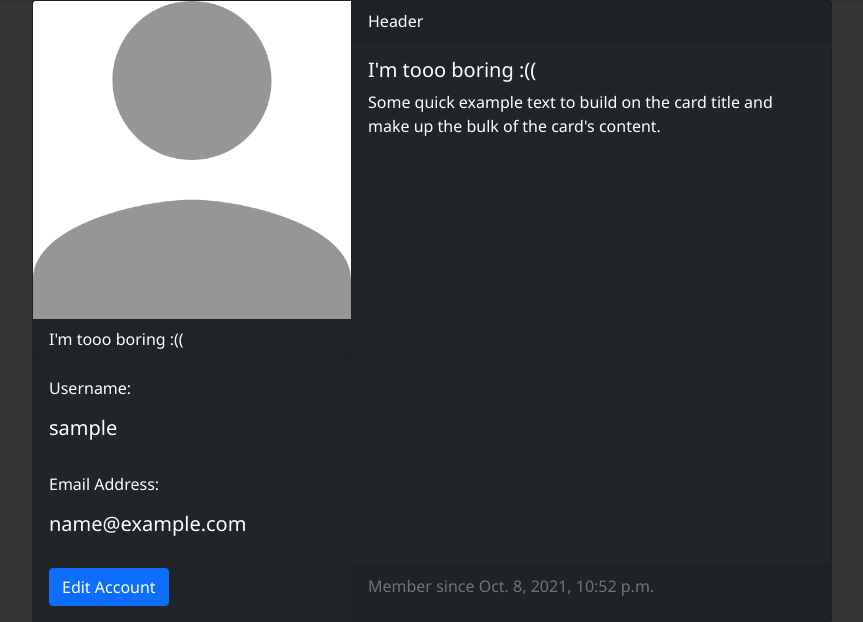
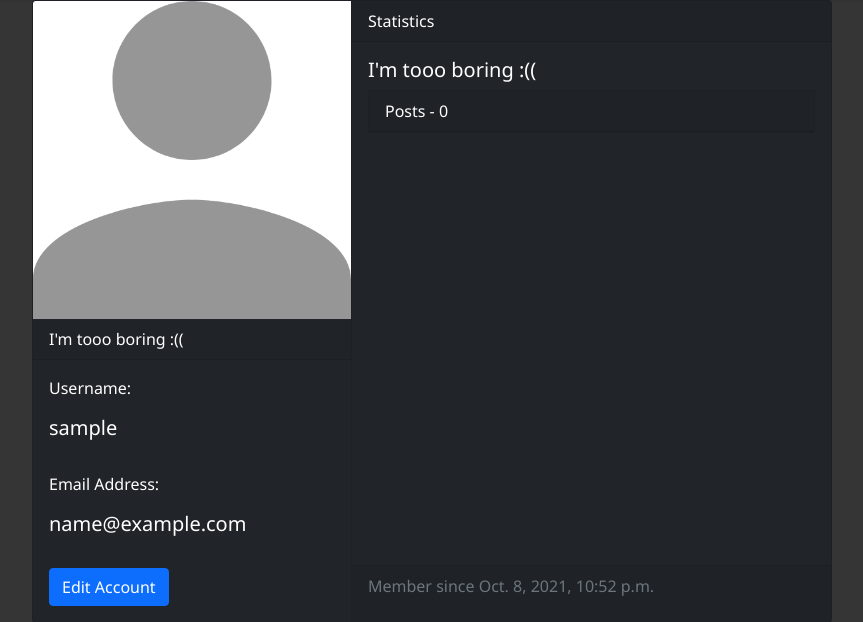
Before and after one commit to Pl4tt/django_web_app, a Django app: page /account/1/ in a window 1280 px wide. Shown: the part 94-716 px from the top of the page, without its empty margins (208-1071 px from the left). Run offline with Django 3.2, Linux system fonts and the light colour scheme; the visitor is signed in with stand-in values (Sample User, id 1); data comes from the database, SQL or seed files in the repository; data that the repository does not hold is empty; parts of the project's set-up code (start-up, migrations or seed data) failed here and were passed over.

Commit message:
added post view for a spesific user

```diff
--- a/src/account/templates/account/profile_view.html
+++ b/src/account/templates/account/profile_view.html
@@ -26,10 +26,16 @@
         </div>
     </div>
     <div class="card text-white bg-dark mb-3" style="max-width: 30rem;">
-        <div class="card-header">Header</div>
+        <div class="card-header">Statistics</div>
         <div class="card-body">
             <h5 class="card-title">{{user.biography}}</h5>
-            <p class="card-text">Some quick example text to build on the card title and make up the bulk of the card's content.</p>
+            <a href="{% url 'account:user_posts' id=user.pk %}" style="text-decoration: none;">
+                <div class="card text-white bg-dark">
+                    <div class="card-header">
+                        Posts - {{post_list|length}}
+                    </div>
+                </div>
+            </a>
         </div>
         <div class="card-footer">
             <p class="text-muted">Member since {{ user.date_created }}</p>
--- a/src/account/urls.py
+++ b/src/account/urls.py
@@ -6,10 +6,11 @@ from . import views
 app_name = "account"
 
 urlpatterns = [
+    path("register/", views.registration_view, name="register"),
     path("login/", views.login_view, name="login"),
     path("logout/", views.logout_view, name="logout"),
+    path("account/<int:id>/", views.profile_view, name="profile"),
+    path("user_posts/<int:id>/", views.user_posts, name="user_posts"),
+    path("settings/<int:id>/", views.settings, name="settings"),
     path("search/", views.search, name="search"),
-    path("register/", views.registration_view, name="register"),
-    path("account/<int:id>/", views.profile_view, name="profile"),
-    path("settings/<int:id>/", views.settings, name="settings"),
 ]
--- a/src/account/views.py
+++ b/src/account/views.py
@@ -1,12 +1,15 @@
+from typing import Union, Any
+
 from django.shortcuts import render, redirect
 from django.contrib.auth import authenticate, logout, login
+from django.http import HttpResponse, HttpResponseRedirect
 
 from .forms import AccountAuthenticationForm, RegistrationForm, AccountUpdateForm
 from .models import Account
 
 
 
-def get_redirect_if_exists(request):
+def get_redirect_if_exists(request: Any):
     """
     gets your past position if exists.
     """
@@ -18,7 +21,7 @@ def get_redirect_if_exists(request):
     return redirect
 
 
-def registration_view(request, *args, **kwargs):
+def registration_view(request: Any, *args, **kwargs) -> Union[HttpResponse, HttpResponseRedirect]:
     """
     All about the registration form and it's validation.
     """
@@ -46,7 +49,7 @@ def registration_view(request, *args, **kwargs):
             context["invalid_form"] = form
     return render(request, "account/registration.html", context)
 
-def login_view(request, *args, **kwargs):
+def login_view(request: Any, *args, **kwargs) -> Union[HttpResponse, HttpResponseRedirect]:
     """
     All about the login form and it's validation.
     """
@@ -74,14 +77,14 @@ def login_view(request, *args, **kwargs):
 
     return render(request, "account/login.html", context)
 
-def logout_view(request):
+def logout_view(request: Any) -> HttpResponseRedirect:
     """
     loggs you out and redirects you to home.
     """
     logout(request)
     return redirect("posts:home")
 
-def profile_view(request, id: int):
+def profile_view(request: Any, id: int) -> HttpResponse:
     """
     Renders profile of user if user exists.
     """
@@ -98,9 +101,25 @@ def profile_view(request, id: int):
         return render(request, "error.html", {
             "error_message": "User doesn't exist."
         })
+    context["post_list"] = context["user"].posts.all()
     return render(request, "account/profile_view.html", context)
 
-def settings(request, id: int):
+def user_posts(request: Any, id: int) -> HttpResponse:
+    """
+    Returns a view with all posts of a user if the user exists.
+    """
+    context = {}
+    try:
+        user = Account.objects.get(pk=id)
+    except Account.DoesNotExist:
+        return render(request, "error.html", {
+            "error_message": "User doesn't exist."
+        })
+    context["user"] = user
+    context["posts"] = user.posts.all()
+    return render(request, "posts/post_view.html", context)
+
+def settings(request: Any, id: int) -> Union[HttpResponse, HttpResponseRedirect]:
     """
     Renders the settings page from requested id if it's yourself and saves the changes if there are changes.
     """
@@ -133,7 +152,7 @@ def settings(request, id: int):
 
     return render(request, "account/settings.html", context)
 
-def search(request, *args, **kwargs):
+def search(request: Any, *args, **kwargs) -> HttpResponse:
     """
     Renders the search results.
     """
--- a/src/chat/views.py
+++ b/src/chat/views.py
@@ -1,7 +1,10 @@
+from typing import Any
+
+from django.http import HttpResponse
 from django.shortcuts import render
 
 
-def public_chat(request, *args, **kwargs):
+def public_chat(request: Any, *args, **kwargs) -> HttpResponse:
     context = {"messages": ["hi"]}
     # TODO: context["messages"] = all message elements from database
     return render(request, "chat/public_chat.html", context)
```
Also changed, not shown: src/posts/views.py (+7 -3 lines), src/posts/templates/posts/post_view.html (renamed from src/posts/templates/posts/home.html).
